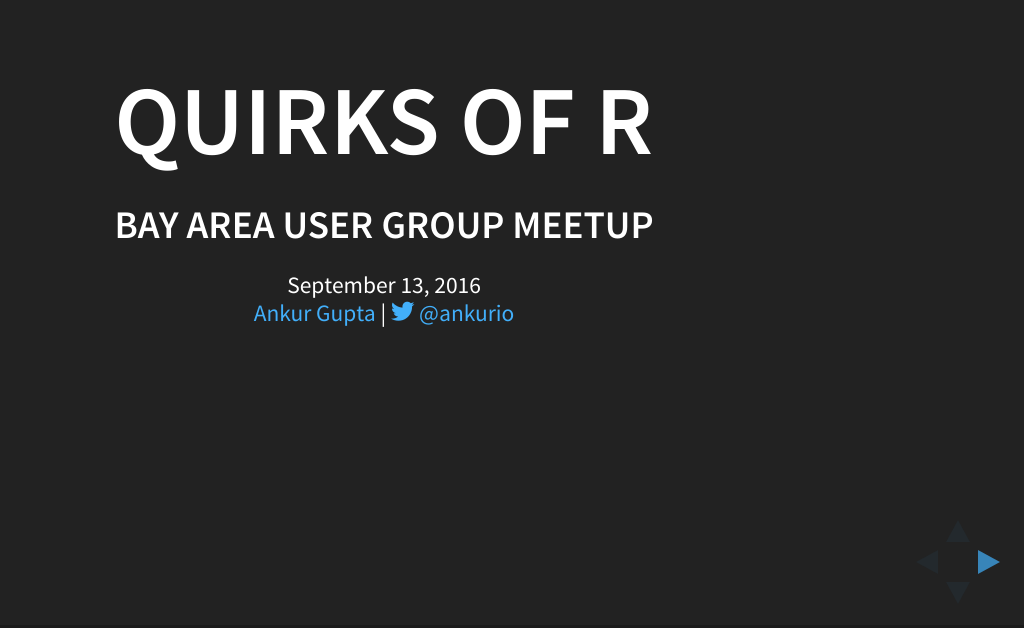
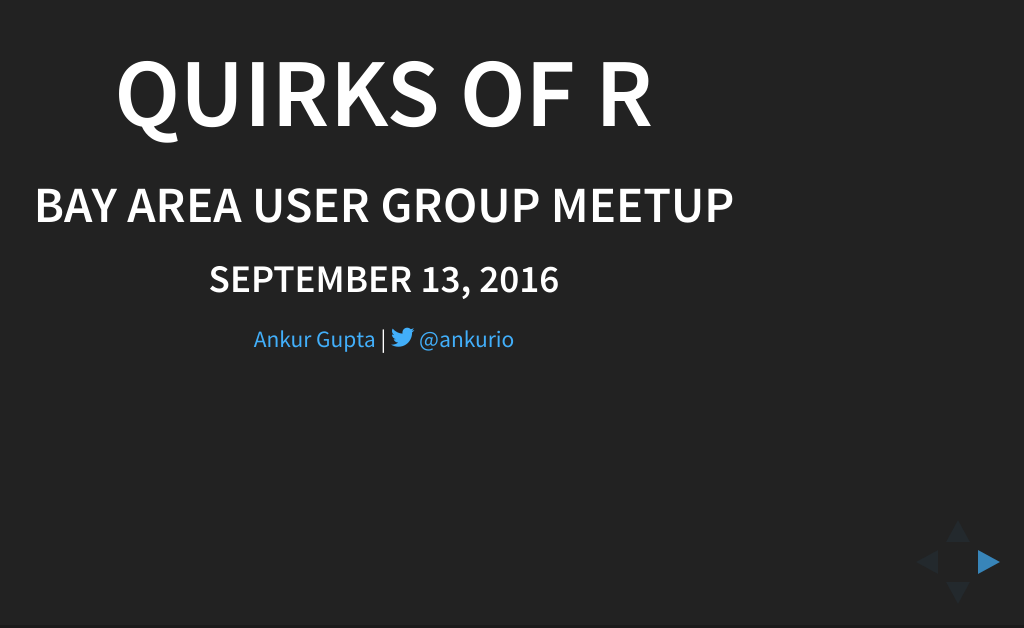
Before and after one commit to ankur-gupta/r, a plain HTML site: page talks/barug-sep-13-2016/index.html in a window 1280 px wide. Shown: the part 172-800 px from the top of the page, without its empty margins (256-1280 px from the left). Drawn offline with Linux system fonts and the light colour scheme.

Commit message:
Changing sizes

```diff
--- a/talks/barug-sep-13-2016/index.html
+++ b/talks/barug-sep-13-2016/index.html
@@ -46,13 +46,12 @@
                 <!-- Front Slide -->
                 <section>
                     <h1>Quirks of R</h1>
-                    <h4>Bay Area useR Group Meetup</h4>
-                    <p>
-                        <small>September 13, 2016
-                        <br/>
-                        <a href="http://www.perfectlyrandom.org">Ankur Gupta</a> |
-                        <a href="http://twitter.com/ankurio"><i class="fa fa-twitter" aria-hidden="true"></i> @ankurio</a></small>
-                    </p>
+                    <h3>Bay Area useR Group Meetup</h3>
+                    <h6>September 13, 2016</h6>
+                    <small>
+                    <a href="http://www.perfectlyrandom.org">Ankur Gupta</a> |
+                        <a href="http://twitter.com/ankurio"><i class="fa fa-twitter" aria-hidden="true"></i> @ankurio</a>
+                    </small>
                 </section>
 
                 <!-- End Slide -->
```
